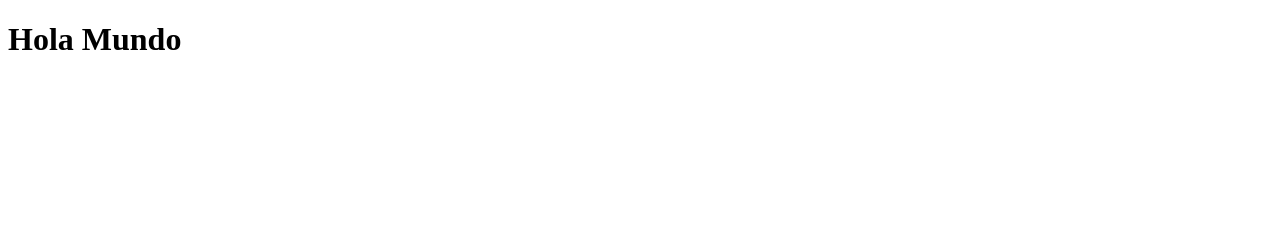
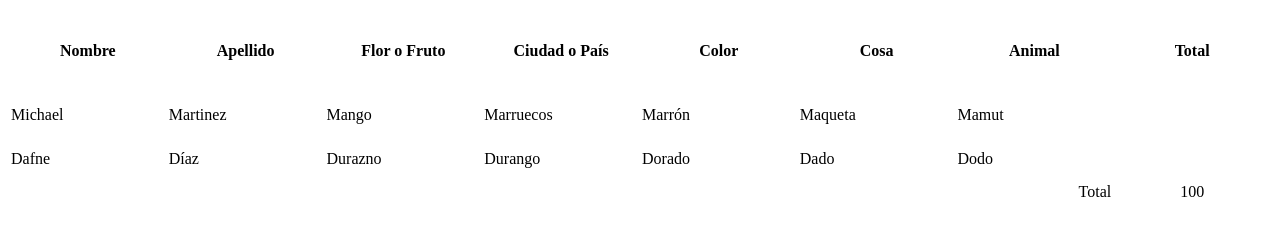
Before and after one commit to visomi-dev/basta, a plain HTML site: page index.html in a window 1280 px wide. Drawn offline with Linux system fonts and the light colour scheme.

Commit message:
add ejercicios.html and add table in index.html

```diff
--- a/index.html
+++ b/index.html
@@ -7,6 +7,49 @@
     <title>Juego Basta | Divierte!</title>
 </head>
 <body>
-    <h1>Hola Mundo</h1>
+    <table style="width: 100%;">
+        <thead>
+            <tr>
+                <th style="width: 120px; height: 80px;">Nombre</th>
+                <th style="width: 120px; height: 80px;">Apellido</th>
+                <th style="width: 120px; height: 80px;">Flor o Fruto</th>
+                <th style="width: 120px; height: 80px;">Ciudad o País</th>
+                <th style="width: 120px; height: 80px;">Color</th>
+                <th style="width: 120px; height: 80px;">Cosa</th>
+                <th style="width: 120px; height: 80px;">Animal</th>
+                <th style="width: 120px; height: 80px;">Total</th>
+            </tr>
+        </thead>
+        <tbody>
+            <tr>
+                <td style="width: 120px; height: 40px;">Michael</td>
+                <td style="width: 120px; height: 40px;">Martinez</td>
+                <td style="width: 120px; height: 40px;">Mango</td>
+                <td style="width: 120px; height: 40px;">Marruecos</td>
+                <td style="width: 120px; height: 40px;">Marrón</td>
+                <td style="width: 120px; height: 40px;">Maqueta</td>
+                <td style="width: 120px; height: 40px;">Mamut</td>
+                <td style="width: 120px; height: 40px;"></td>
+            </tr>
+
+            <tr>
+                <td style="width: 120px; height: 40px;">Dafne</td>
+                <td style="width: 120px; height: 40px;">Díaz</td>
+                <td style="width: 120px; height: 40px;">Durazno</td>
+                <td style="width: 120px; height: 40px;">Durango</td>
+                <td style="width: 120px; height: 40px;">Dorado</td>
+                <td style="width: 120px; height: 40px;">Dado</td>
+                <td style="width: 120px; height: 40px;">Dodo</td>
+                <td style="width: 120px; height: 40px;"></td>
+            </tr>
+        </tbody>
+
+        <tfoot>
+            <tr>
+                <td colspan="7" style="text-align: right;">Total</td>
+                <td style="text-align: center;">100</td>
+            </tr>
+        </tfoot>
+    </table>
 </body>
 </html>
```
Also changed, not shown: ejercicios.html (added, +41 -0 lines).
